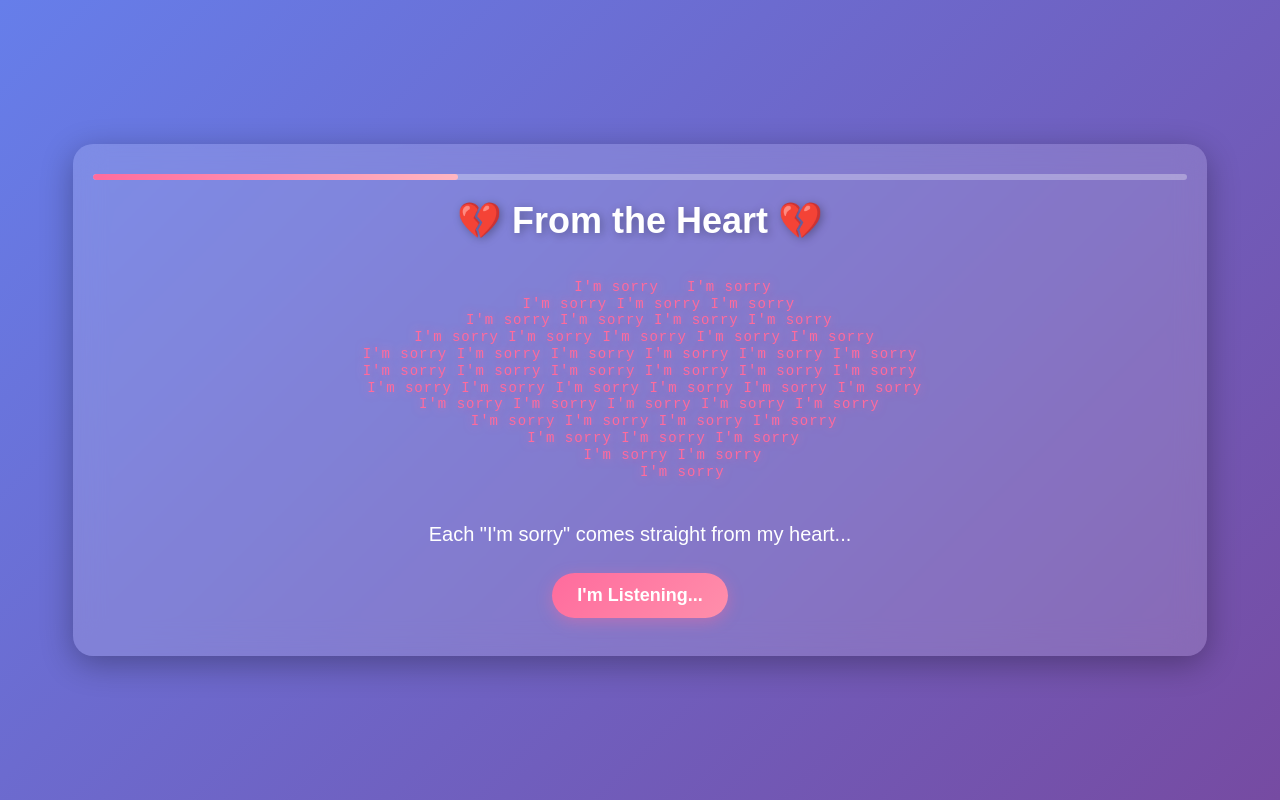
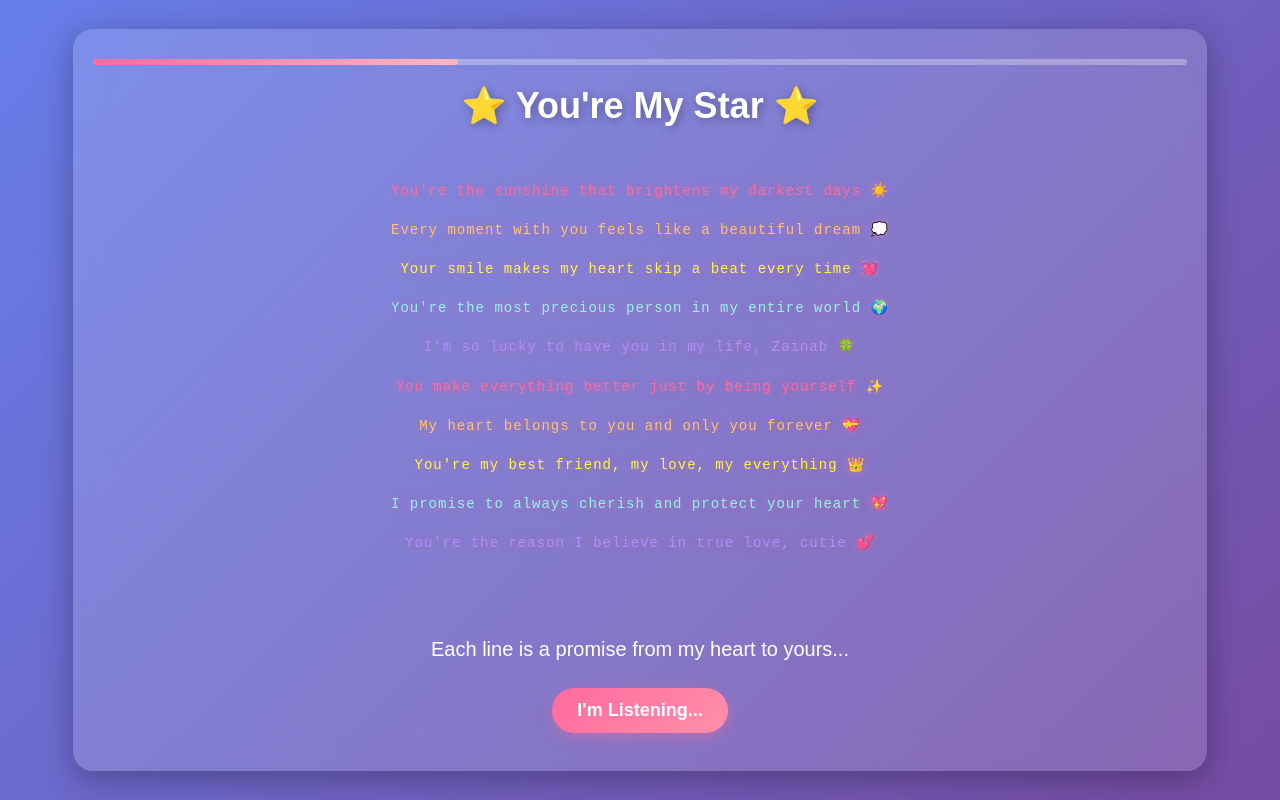
Before and after one commit to cobrazohaib56/apology-site, a plain HTML site: page index.html in a window 1280 px wide. Both pictures are taken after a click on the button "Click to Continue". Drawn offline with Linux system fonts and the light colour scheme.

Commit message:
Update heart section and modify apology messages

```diff
--- a/index.html
+++ b/index.html
@@ -56,14 +56,18 @@
         .heart {
             color: #ff6b9d;
             font-size: clamp(6px, 2vw, 14px);
-            line-height: 1.2;
+            line-height: 1.4;
             letter-spacing: 1px;
-            white-space: pre;
+            white-space: pre-wrap;
             text-shadow: 0 0 10px rgba(255, 107, 157, 0.5);
             margin: 20px auto;
             font-family: 'Courier New', monospace;
             overflow-x: auto;
             max-width: 100%;
+        }
+        .heart span {
+            display: block;
+            text-align: center;
         }
         .animated-heart {
             animation: heartbeat 1.5s ease-in-out infinite;
@@ -227,22 +231,20 @@
 
         <!-- Step 2 -->
         <div class="step" id="step2">
-            <h1>💔 From the Heart 💔</h1>
-            <div class="heart animated-heart">
-       I'm sorry   I'm sorry
-    I'm sorry I'm sorry I'm sorry
-  I'm sorry I'm sorry I'm sorry I'm sorry
- I'm sorry I'm sorry I'm sorry I'm sorry I'm sorry
-I'm sorry I'm sorry I'm sorry I'm sorry I'm sorry I'm sorry
-I'm sorry I'm sorry I'm sorry I'm sorry I'm sorry I'm sorry
- I'm sorry I'm sorry I'm sorry I'm sorry I'm sorry I'm sorry
-  I'm sorry I'm sorry I'm sorry I'm sorry I'm sorry
-   I'm sorry I'm sorry I'm sorry I'm sorry
-     I'm sorry I'm sorry I'm sorry
-       I'm sorry I'm sorry
-         I'm sorry
+            <h1>⭐ You're My Star ⭐</h1>
+            <div class="heart animated-heart" style="text-align: left; display: inline-block;">
+<span style="color: #ff6b9d;">You're the sunshine that brightens my darkest days ☀️</span>
+<span style="color: #ffc371;">Every moment with you feels like a beautiful dream 💭</span>
+<span style="color: #fff844;">Your smile makes my heart skip a beat every time 💓</span>
+<span style="color: #90f7ec;">You're the most precious person in my entire world 🌍</span>
+<span style="color: #a890fe;">I'm so lucky to have you in my life, Zainab 🍀</span>
+<span style="color: #ff6b9d;">You make everything better just by being yourself ✨</span>
+<span style="color: #ffc371;">My heart belongs to you and only you forever 💝</span>
+<span style="color: #fff844;">You're my best friend, my love, my everything 👑</span>
+<span style="color: #90f7ec;">I promise to always cherish and protect your heart 💖</span>
+<span style="color: #a890fe;">You're the reason I believe in true love, cutie 💕</span>
             </div>
-            <p class="message">Each "I'm sorry" comes straight from my heart...</p>
+            <p class="message">Each line is a promise from my heart to yours...</p>
             <button onclick="nextStep(3)">I'm Listening...</button>
         </div>
 
@@ -253,8 +255,9 @@ I'm sorry I'm sorry I'm sorry I'm sorry I'm sorry I'm sorry
             <p class="message">
                 <span class="dancing-text">I'm</span>
                 <span class="dancing-text" style="animation-delay: 0.1s">sorry</span>
-                <span class="dancing-text" style="animation-delay: 0.2s">for</span>
-                <span class="dancing-text" style="animation-delay: 0.3s">everything!</span>
+                <span class="dancing-text" style="animation-delay: 0.2s">Zainab</span>
+                <span class="dancing-text" style="animation-delay: 0.3s">for</span>
+                <span class="dancing-text" style="animation-delay: 0.4s">everything!</span>
             </p>
             <button onclick="nextStep(4)">Keep Going...</button>
         </div>
@@ -263,12 +266,12 @@ I'm sorry I'm sorry I'm sorry I'm sorry I'm sorry I'm sorry
         <div class="step" id="step4">
             <h1>🎨 A Sorry Rainbow! 🎨</h1>
             <div class="rainbow-lines">
-                <div style="color: #ff6b9d;">I'm sorry I'm sorry I'm sorry I'm sorry</div>
-                <div style="color: #ffc371;">I'm sorry I'm sorry I'm sorry I'm sorry</div>
-                <div style="color: #fff844;">I'm sorry I'm sorry I'm sorry I'm sorry</div>
-                <div style="color: #90f7ec;">I'm sorry I'm sorry I'm sorry I'm sorry</div>
-                <div style="color: #a890fe;">I'm sorry I'm sorry I'm sorry I'm sorry</div>
-                <div style="color: #ff6b9d;">I'm sorry I'm sorry I'm sorry I'm sorry</div>
+                <div style="color: #ff6b9d;">I'm sorry Zainab I'm sorry Zainab I'm sorry Zainab</div>
+                <div style="color: #ffc371;">I'm sorry Zainab I'm sorry Zainab I'm sorry Zainab</div>
+                <div style="color: #fff844;">I'm sorry Zainab I'm sorry Zainab I'm sorry Zainab</div>
+                <div style="color: #90f7ec;">I'm sorry Zainab I'm sorry Zainab I'm sorry Zainab</div>
+                <div style="color: #a890fe;">I'm sorry Zainab I'm sorry Zainab I'm sorry Zainab</div>
+                <div style="color: #ff6b9d;">I'm sorry Zainab I'm sorry Zainab I'm sorry Zainab</div>
             </div>
             <p class="message">Every color represents how much I care!</p>
             <button onclick="nextStep(5)">Almost There...</button>
@@ -279,7 +282,7 @@ I'm sorry I'm sorry I'm sorry I'm sorry I'm sorry I'm sorry
             <h1>✨ Final Apology! ✨</h1>
             <div class="emoji" style="font-size: clamp(50px, 12vw, 80px);">🤗</div>
             <p class="message" style="font-size: clamp(18px, 4vw, 24px); font-weight: bold;">
-                I'm TRULY, DEEPLY, SINCERELY SORRY!
+                I'm TRULY, DEEPLY, SINCERELY SORRY ZAINAB!
             </p>
             <p class="message">Can you forgive me?</p>
             <button onclick="forgive()">Yes, I Forgive You! 💖</button>
@@ -292,6 +295,9 @@ I'm sorry I'm sorry I'm sorry I'm sorry I'm sorry I'm sorry
             <div class="emoji" style="font-size: clamp(60px, 15vw, 100px);">😊💕</div>
             <p class="message" style="font-size: clamp(18px, 4.5vw, 26px);">
                 You're the BEST! Thank you for forgiving me!
+            </p>
+            <p class="message" style="font-size: clamp(20px, 5vw, 28px); font-weight: bold; margin-top: 20px;">
+                YOU ARE MY TRUE ONE CUTOOOO 💕
             </p>
             <div style="margin: 20px 0; font-size: clamp(30px, 8vw, 40px);">
                 ❤️ 💛 💚 💙 💜 🧡
```
